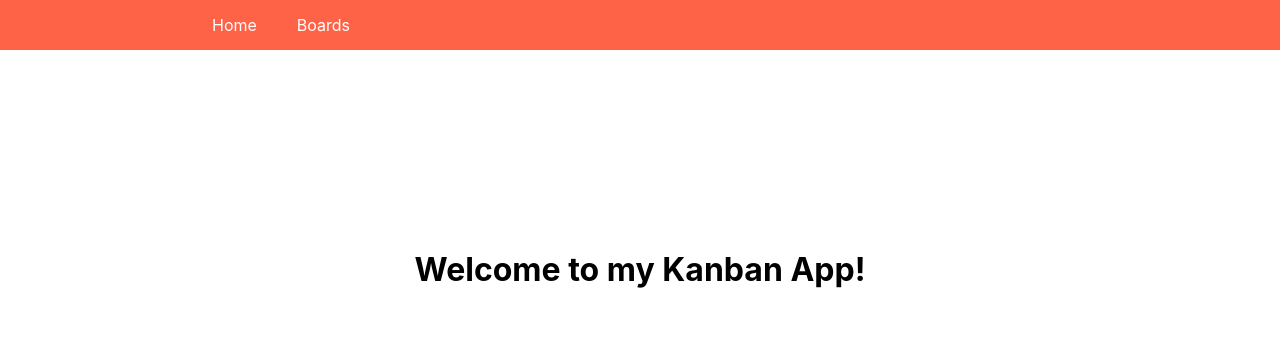
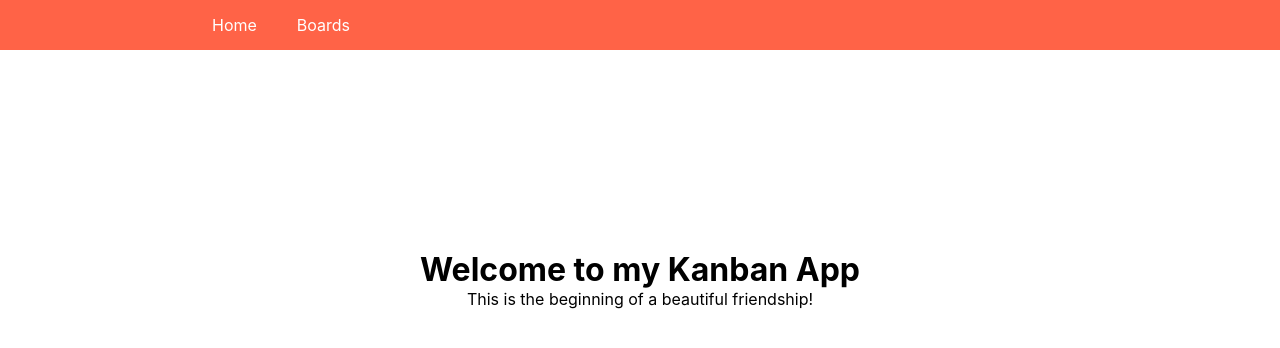
Before and after one commit to UncleGabi/kanban-board, a React (Create React App) app: page / in a window 1280 px wide. Shown: the top 348 px of the page. Built offline with nearby package versions, Linux system fonts and the light colour scheme.

Commit message:
Added an extra div to the Home component

```diff
--- a/src/pages/Home.js
+++ b/src/pages/Home.js
@@ -4,7 +4,8 @@ const Home = () => {
             className="home"
             style={{ textAlign: "center", marginTop: "200px" }}
         >
-            <h1>Welcome to my Kanban App!</h1>
+            <h1>Welcome to my Kanban App</h1>
+            <div>This is the beginning of a beautiful friendship!</div>
         </div>
     );
 };
```
